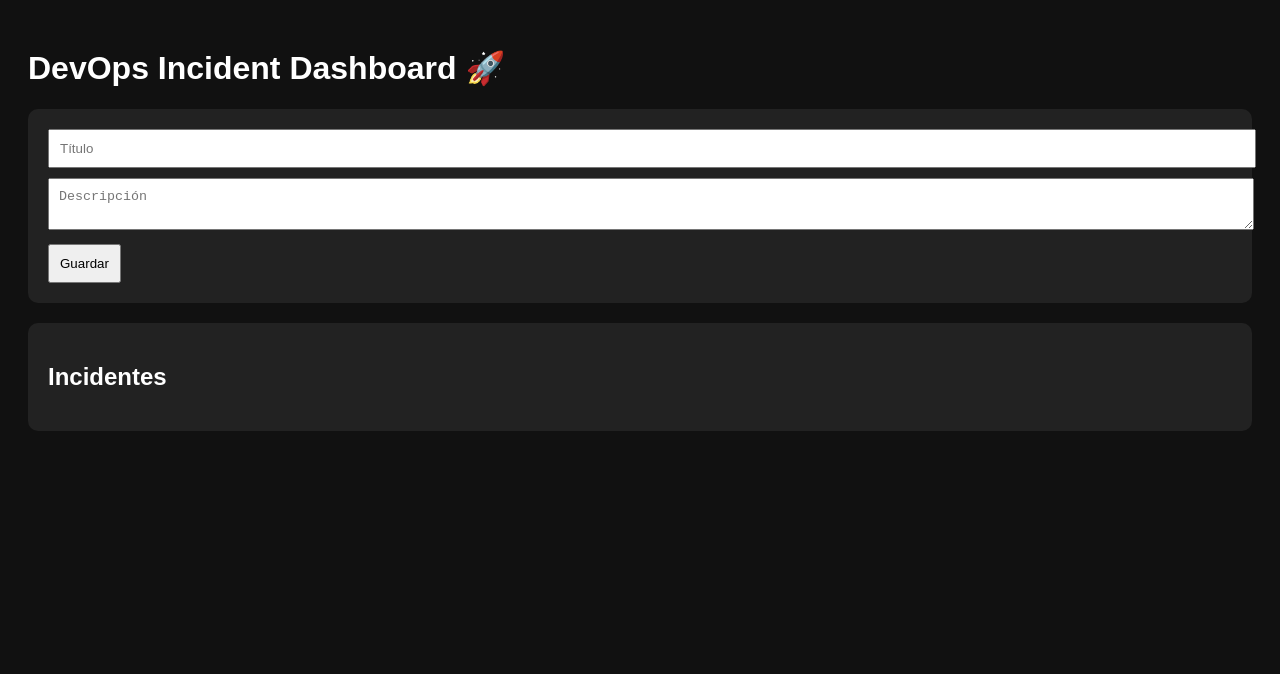
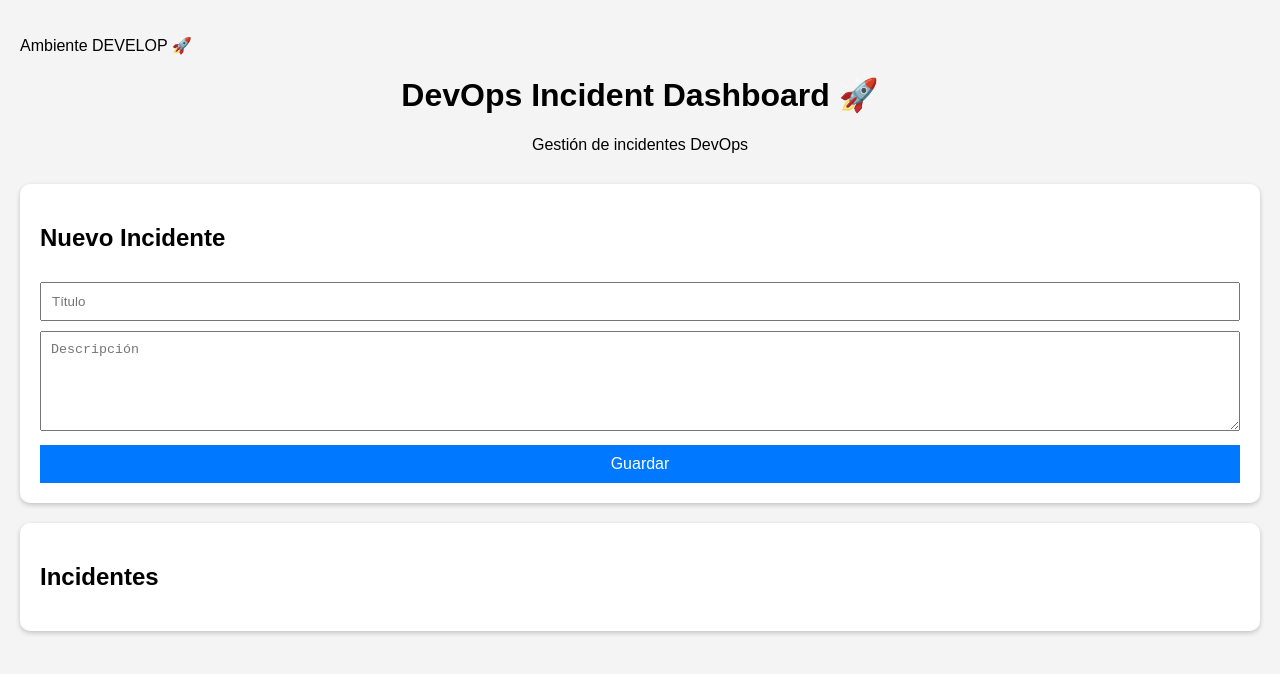
Before and after one commit to harojasl/DevOpsDashboard, a plain HTML site: page frontend/index.html in a window 1280 px wide. Drawn offline with Linux system fonts and the light colour scheme; no server answers.

Commit message:
Agrega banner develop

```diff
--- a/frontend/index.html
+++ b/frontend/index.html
@@ -1,10 +1,17 @@
 <!DOCTYPE html>
 <html lang="es">
 
+<p>Ambiente DEVELOP 🚀</p>
 <head>
 
     <meta charset="UTF-8">
-  <title>DevOps Dashboard</title>
+
+    <meta
+        name="viewport"
+        content="width=device-width, initial-scale=1.0"
+    >
+
+    <title>DevOps Incident Dashboard</title>
 
     <link rel="stylesheet" href="style.css">
 
@@ -12,27 +19,56 @@
 
 <body>
 
+    <header>
+
         <h1>DevOps Incident Dashboard 🚀</h1>
 
-  <div class="card">
+        <p>
+            Gestión de incidentes DevOps
+        </p>
 
-    <input type="text" id="titulo" placeholder="Título">
+    </header>
 
-    <textarea id="descripcion" placeholder="Descripción"></textarea>
+    <main>
+
+        <!-- =========================
+             FORMULARIO
+        ========================== -->
+
+        <section class="card">
+
+            <h2>Nuevo Incidente</h2>
+
+            <input
+                type="text"
+                id="titulo"
+                placeholder="Título"
+            >
+
+            <textarea
+                id="descripcion"
+                placeholder="Descripción"
+            ></textarea>
 
             <button onclick="guardarIncidente()">
                 Guardar
             </button>
 
-  </div>
+        </section>
 
-  <div class="card">
+        <!-- =========================
+             LISTA INCIDENTES
+        ========================== -->
+
+        <section class="card">
 
             <h2>Incidentes</h2>
 
             <ul id="lista"></ul>
 
-  </div>
+        </section>
+
+    </main>
 
     <script src="script.js"></script>
 
--- a/frontend/script.js
+++ b/frontend/script.js
@@ -1,35 +1,17 @@
-const API = "http://192.168.1.13:3000";
+const API = "http://localhost:3000/api/incidentes";
 
-async function cargarIncidentes() {
-
-    const response = await fetch(`${API}/incidentes`);
-
-    const data = await response.json();
-
-    const lista = document.getElementById("lista");
-
-    lista.innerHTML = "";
-
-    data.forEach(i => {
-
-        lista.innerHTML += `
-            <li>
-                <b>${i.titulo}</b><br>
-                ${i.descripcion}<br><br>
-            </li>
-        `;
-
-    });
-
-}
+/* =========================
+   GUARDAR INCIDENTE
+========================= */
 
 async function guardarIncidente() {
 
     const titulo = document.getElementById("titulo").value;
 
-    const descripcion = document.getElementById("descripcion").value;
+    const descripcion =
+        document.getElementById("descripcion").value;
 
-    await fetch(`${API}/incidentes`, {
+    await fetch(API, {
 
         method: "POST",
 
@@ -48,4 +30,33 @@ async function guardarIncidente() {
 
 }
 
+/* =========================
+   CARGAR INCIDENTES
+========================= */
+
+async function cargarIncidentes() {
+
+    const respuesta = await fetch(API);
+
+    const incidentes = await respuesta.json();
+
+    const lista = document.getElementById("lista");
+
+    lista.innerHTML = "";
+
+    incidentes.forEach(incidente => {
+
+        lista.innerHTML += `
+            <li>
+                <strong>${incidente.titulo}</strong><br>
+                ${incidente.descripcion}<br>
+                <small>${incidente.fecha}</small>
+            </li>
+            <hr>
+        `;
+
+    });
+
+}
+
 cargarIncidentes();
--- a/frontend/style.css
+++ b/frontend/style.css
@@ -1,25 +1,83 @@
 body {
-    font-family: Arial;
-    background: #111;
-    color: white;
+
+    font-family: Arial, Helvetica, sans-serif;
+
+    background: #f4f4f4;
+
+    margin: 0;
+
     padding: 20px;
+
+}
+
+header {
+
+    text-align: center;
+
+    margin-bottom: 30px;
+
 }
 
 .card {
-    background: #222;
+
+    background: white;
+
     padding: 20px;
+
+    border-radius: 10px;
+
     margin-bottom: 20px;
-    border-radius: 10px;
+
+    box-shadow: 0 2px 5px rgba(0,0,0,0.2);
+
 }
 
 input,
+textarea,
+button {
+
+    width: 100%;
+
+    padding: 10px;
+
+    margin-top: 10px;
+
+    box-sizing: border-box;
+
+}
+
 textarea {
-    width: 100%;
-    margin-bottom: 10px;
-    padding: 10px;
+
+    height: 100px;
+
+    resize: vertical;
+
 }
 
 button {
-    padding: 10px;
+
+    background: #0078ff;
+
+    color: white;
+
+    border: none;
+
     cursor: pointer;
+
+    font-size: 16px;
+
 }
+
+button:hover {
+
+    background: #005ecb;
+
+}
+
+li {
+
+    list-style: none;
+
+    margin-bottom: 10px;
+
+}
```
Also changed, not shown: 2 other files. Lines whose indentation alone changed are shown as unchanged.
